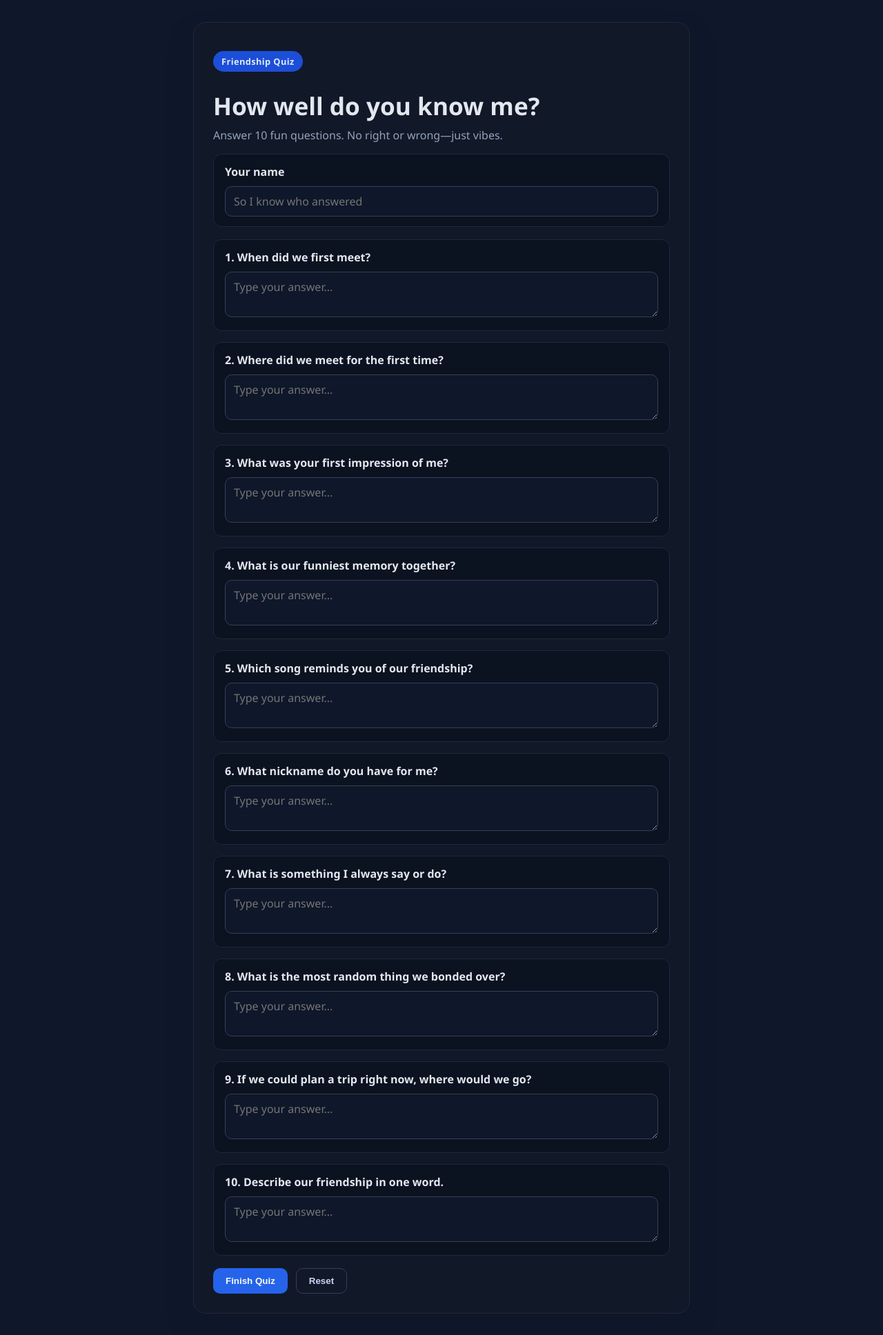
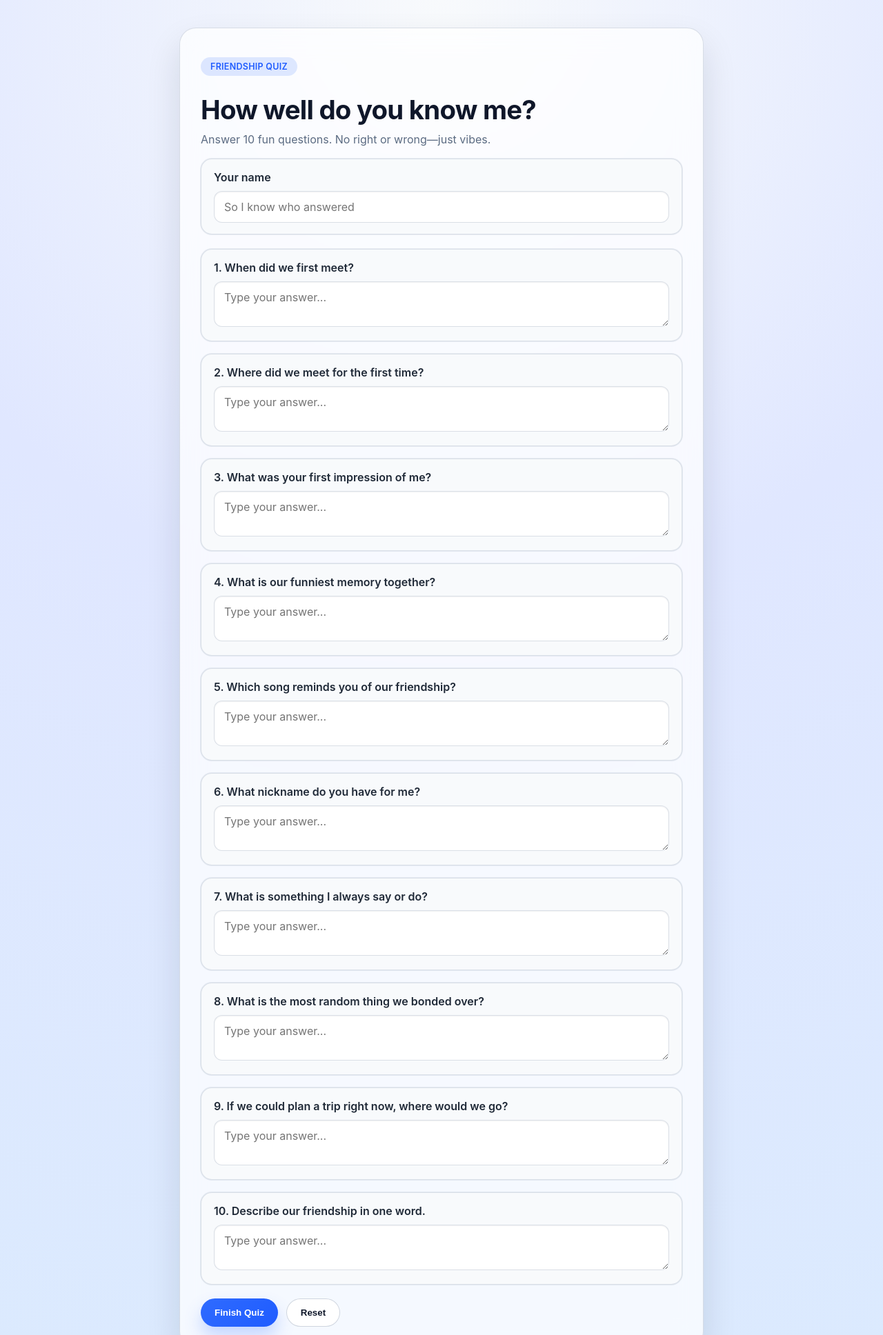
Before and after one commit to DeeZee-glitch/friendshipquiz, a plain HTML site: page index.html in a window 1280 px wide. Shown: the top 1936 px of the page at 69% size. Drawn offline with nearby package versions, Linux system fonts and the light colour scheme.

Commit message:
updated code

```diff
--- a/style.css
+++ b/style.css
@@ -1,73 +1,101 @@
+:root {
+  color-scheme: light;
+  --bg: #eef2ff;
+  --bg-secondary: #f8fafc;
+  --card-bg: rgba(255, 255, 255, 0.72);
+  --card-border: rgba(148, 163, 184, 0.35);
+  --text: #0f172a;
+  --muted: #5b6b82;
+  --primary: #2f6bff;
+  --primary-strong: #1f5cff;
+  --primary-soft: rgba(47, 107, 255, 0.15);
+  --success: #22c55e;
+  --warning: #f97316;
+  --shadow: 0 24px 50px rgba(15, 23, 42, 0.12);
+  --glow: 0 0 0 1px rgba(148, 163, 184, 0.2);
+  --radius-lg: 24px;
+  --radius-md: 16px;
+  --radius-sm: 12px;
+}
+
 * {
   box-sizing: border-box;
 }
 
 body {
   margin: 0;
-  font-family: "Segoe UI", "Segoe UI Emoji", Arial, sans-serif;
-  background: #0f172a;
-  color: #e2e8f0;
+  font-family: -apple-system, "SF Pro Text", "SF Pro Display", "Segoe UI",
+    "Segoe UI Emoji", Arial, sans-serif;
+  background: radial-gradient(circle at top, #f8fafc 0%, #e0e7ff 42%, #dbeafe 100%);
+  color: var(--text);
 }
 
 .page {
   min-height: 100vh;
   display: grid;
   place-items: center;
-  padding: 32px 16px;
+  padding: 40px 18px;
 }
 
 .card {
-  width: min(720px, 100%);
-  background: #111827;
-  border: 1px solid #1f2937;
-  border-radius: 18px;
-  padding: 28px;
-  box-shadow: 0 20px 35px rgba(15, 23, 42, 0.4);
+  width: min(760px, 100%);
+  background: var(--card-bg);
+  border: 1px solid var(--card-border);
+  border-radius: var(--radius-lg);
+  padding: 30px;
+  box-shadow: var(--shadow);
+  backdrop-filter: blur(18px);
 }
 
 .header h1 {
-  margin: 12px 0 8px;
-  font-size: clamp(1.6rem, 2.8vw, 2.2rem);
+  margin: 14px 0 10px;
+  font-size: clamp(1.8rem, 3vw, 2.4rem);
+  letter-spacing: -0.02em;
 }
 
 .badge {
-  display: inline-block;
-  padding: 6px 12px;
+  display: inline-flex;
+  align-items: center;
+  gap: 6px;
+  padding: 6px 14px;
   border-radius: 999px;
-  background: #1d4ed8;
-  color: #dbeafe;
+  background: var(--primary-soft);
+  color: var(--primary-strong);
   font-weight: 600;
-  letter-spacing: 0.4px;
-  font-size: 0.8rem;
+  letter-spacing: 0.3px;
+  font-size: 0.78rem;
+  text-transform: uppercase;
 }
 
 .subtle {
-  margin: 0 0 16px;
-  color: #94a3b8;
+  margin: 0 0 18px;
+  color: var(--muted);
 }
 
 .quiz {
   margin-top: 12px;
   display: grid;
-  gap: 18px;
+  gap: 20px;
 }
 
 .questions {
   display: grid;
-  gap: 16px;
+  gap: 18px;
 }
 
 .question {
-  padding: 14px 16px;
-  border-radius: 12px;
-  background: #0b1220;
-  border: 1px solid #1f2937;
+  padding: 16px 18px;
+  border-radius: var(--radius-md);
+  background: var(--bg-secondary);
+  border: 1px solid rgba(148, 163, 184, 0.3);
+  box-shadow: var(--glow);
 }
 
 .question label {
   font-weight: 600;
   display: block;
   margin-bottom: 10px;
+  color: #1f2937;
 }
 
 .question textarea,
@@ -75,12 +103,14 @@ body {
   width: 100%;
   min-height: 64px;
   resize: vertical;
-  padding: 10px 12px;
-  border-radius: 10px;
-  border: 1px solid #334155;
-  background: #0f172a;
-  color: #e2e8f0;
+  padding: 12px 14px;
+  border-radius: var(--radius-sm);
+  border: 1px solid rgba(148, 163, 184, 0.35);
+  background: #ffffff;
+  color: var(--text);
   font: inherit;
+  box-shadow: inset 0 1px 2px rgba(15, 23, 42, 0.06);
+  transition: border 160ms ease, box-shadow 160ms ease, transform 160ms ease;
 }
 
 .question input {
@@ -90,8 +120,9 @@ body {
 
 .question textarea:focus,
 .question input:focus {
-  outline: 2px solid #38bdf8;
-  border-color: transparent;
+  outline: none;
+  border-color: var(--primary);
+  box-shadow: 0 0 0 4px rgba(47, 107, 255, 0.2);
 }
 
 .actions {
@@ -102,35 +133,55 @@ body {
 
 .btn {
   border: none;
-  border-radius: 10px;
-  padding: 10px 18px;
+  border-radius: 999px;
+  padding: 12px 20px;
   font-weight: 600;
   cursor: pointer;
-  background: #2563eb;
-  color: #f8fafc;
+  background: linear-gradient(135deg, var(--primary), var(--primary-strong));
+  color: #ffffff;
+  box-shadow: 0 14px 24px rgba(47, 107, 255, 0.25);
+  transition: transform 160ms ease, box-shadow 160ms ease, opacity 160ms ease;
+}
+
+.btn:hover {
+  transform: translateY(-1px);
+  box-shadow: 0 18px 28px rgba(47, 107, 255, 0.28);
+}
+
+.btn:active {
+  transform: translateY(0);
+  opacity: 0.9;
+}
+
+.btn:disabled {
+  opacity: 0.6;
+  cursor: not-allowed;
+  box-shadow: none;
 }
 
 .btn.ghost {
-  background: transparent;
-  border: 1px solid #334155;
-  color: #cbd5f5;
+  background: #ffffff;
+  border: 1px solid rgba(148, 163, 184, 0.45);
+  color: var(--text);
+  box-shadow: none;
 }
 
 .result {
-  margin-top: 18px;
-  padding: 16px;
-  background: #0b1220;
-  border-radius: 12px;
-  border: 1px dashed #334155;
+  margin-top: 20px;
+  padding: 18px;
+  background: #ffffff;
+  border-radius: var(--radius-md);
+  border: 1px solid rgba(148, 163, 184, 0.35);
+  box-shadow: var(--glow);
 }
 
 .result.success {
-  border-color: #22c55e;
+  border-color: var(--success);
   background: rgba(34, 197, 94, 0.08);
 }
 
 .result.error {
-  border-color: #f97316;
+  border-color: var(--warning);
   background: rgba(249, 115, 22, 0.08);
 }
 
@@ -140,7 +191,7 @@ body {
 
 .result p {
   margin: 6px 0;
-  color: #cbd5f5;
+  color: var(--muted);
 }
 
 .hidden {
@@ -148,7 +199,52 @@ body {
 }
 
 @media (max-width: 520px) {
+  .page {
+    padding: 28px 16px;
+  }
+
   .card {
     padding: 22px 18px;
   }
 }
+
+@media (prefers-color-scheme: dark) {
+  :root {
+    color-scheme: dark;
+    --bg: #0b1020;
+    --bg-secondary: rgba(15, 23, 42, 0.9);
+    --card-bg: rgba(15, 23, 42, 0.78);
+    --card-border: rgba(148, 163, 184, 0.22);
+    --text: #e2e8f0;
+    --muted: #94a3b8;
+    --shadow: 0 24px 60px rgba(2, 6, 23, 0.6);
+    --glow: 0 0 0 1px rgba(148, 163, 184, 0.2);
+  }
+
+  body {
+    background: radial-gradient(circle at top, #111827 0%, #0f172a 45%, #0b1020 100%);
+  }
+
+  .question {
+    background: rgba(15, 23, 42, 0.92);
+  }
+
+  .question label {
+    color: #e2e8f0;
+  }
+
+  .question textarea,
+  .question input {
+    background: rgba(15, 23, 42, 0.6);
+    color: var(--text);
+  }
+
+  .btn.ghost {
+    background: rgba(15, 23, 42, 0.6);
+    color: var(--text);
+  }
+
+  .result {
+    background: rgba(15, 23, 42, 0.7);
+  }
+}
```
Also changed, not shown: 1 other file.
